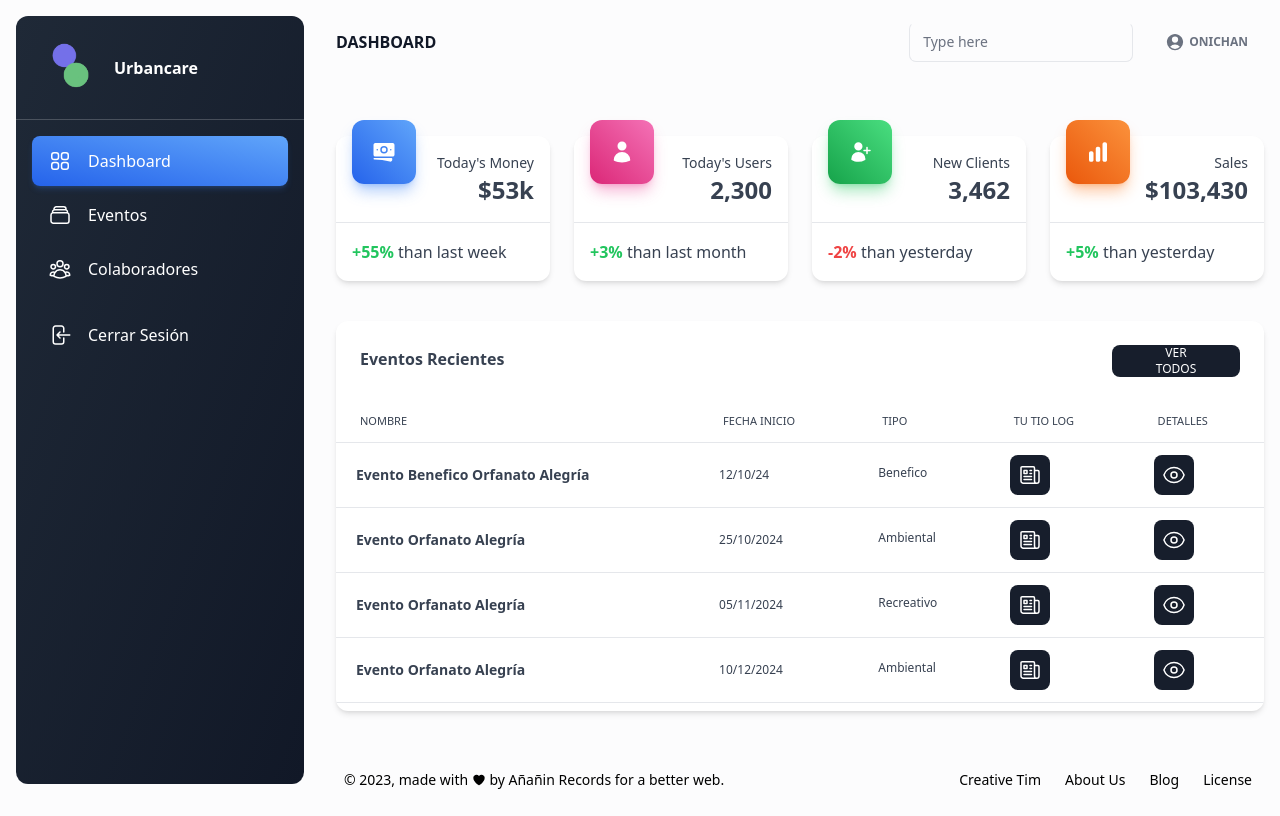
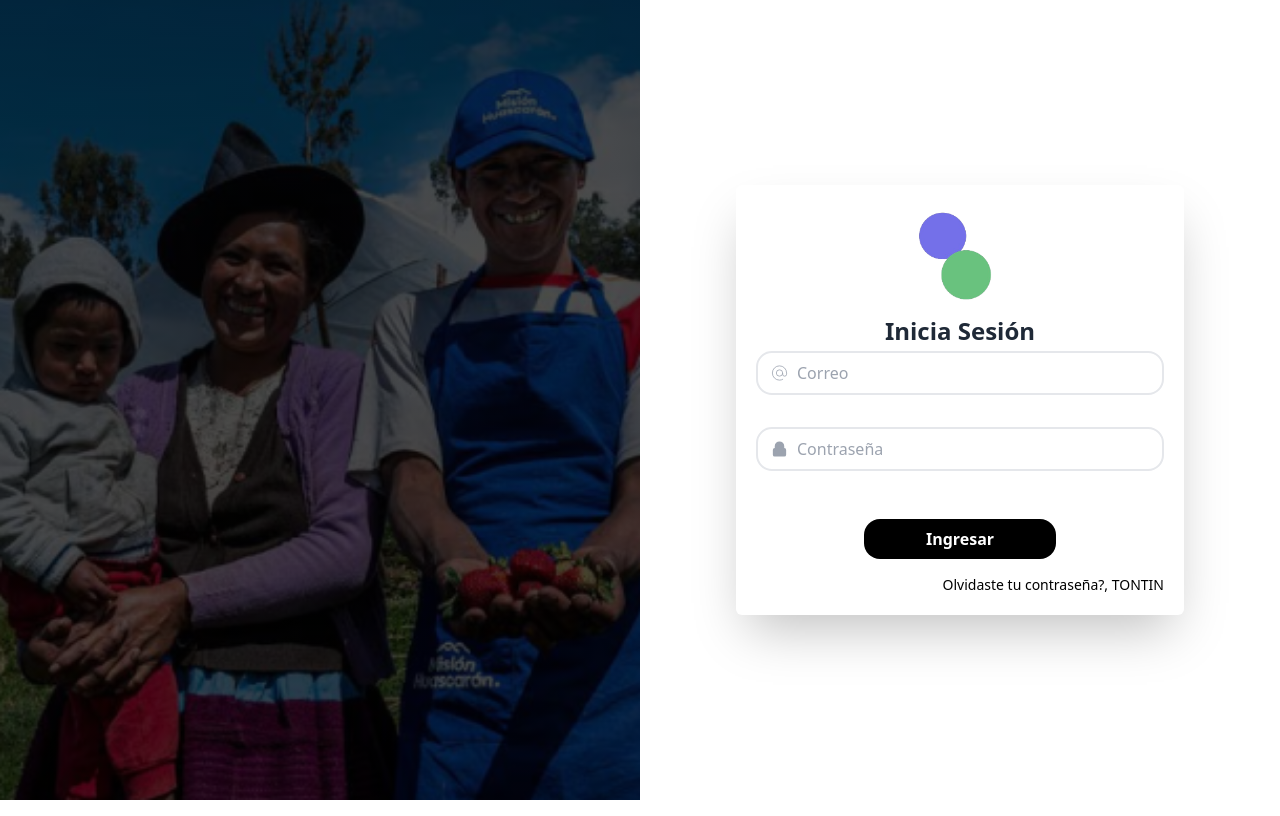
Before and after one commit to guillermotp01/BackUrbanCare, an Angular app: page /login in a window 1280 px wide. Before the commit this address led to /dashboard. Built offline with nearby package versions, Linux system fonts and the light colour scheme.

Commit message:
se agrega el login y enruta hacia el dashboard

```diff
--- /dev/null
+++ b/src/app/Pages/login/login.component.html
@@ -0,0 +1,54 @@
+<!-- component -->
+<style>
+  .login_img_section {
+    background: linear-gradient(rgba(2,2,2,.7),rgba(0,0,0,.7)), url('../../../assets/Icons/image_login.png') center center;
+    background-size: cover;
+  }
+  </style>
+  <div class="h-screen flex">
+            <div class="hidden lg:flex w-full lg:w-1/2 login_img_section
+            justify-around items-center">
+              <div
+                    class="
+                    bg-black
+                    opacity-20
+                    inset-0
+                    z-0"
+                    >
+
+                    </div>
+            </div>
+            <div class="flex w-full lg:w-1/2 justify-center items-center bg-white space-y-8">
+              <div class="w-full px-8 md:px-32 lg:px-24">
+              <form class="bg-white rounded-md shadow-2xl p-5">
+                <div class="flex justify-center items-center">
+                  <img src="../../../assets/Icons/logo.webp" alt="logo de la pagina" width="100">
+                </div>
+                <h1 class="flex justify-center items-center text-gray-800 font-bold text-2xl mb-1">Inicia Sesión</h1>
+                <div class="flex items-center border-2 mb-8 py-2 px-3 rounded-2xl">
+                  <svg xmlns="http://www.w3.org/2000/svg" class="h-5 w-5 text-gray-400" fill="none" viewBox="0 0 24 24" stroke="currentColor">
+                    <path strokeLinecap="round" strokeLinejoin="round" strokeWidth="2" d="M16 12a4 4 0 10-8 0 4 4 0 008 0zm0 0v1.5a2.5 2.5 0 005 0V12a9 9 0 10-9 9m4.5-1.206a8.959 8.959 0 01-4.5 1.207" />
+                  </svg>
+                  <input id="email" class=" pl-2 w-full outline-none border-none" type="email" name="email" placeholder="Correo" />
+                </div>
+                <div class="flex items-center border-2 mb-12 py-2 px-3 rounded-2xl ">
+                  <svg xmlns="http://www.w3.org/2000/svg" class="h-5 w-5 text-gray-400" viewBox="0 0 20 20" fill="currentColor">
+                    <path fillRule="evenodd" d="M5 9V7a5 5 0 0110 0v2a2 2 0 012 2v5a2 2 0 01-2 2H5a2 2 0 01-2-2v-5a2 2 0 012-2zm8-2v2H7V7a3 3 0 016 0z" clipRule="evenodd" />
+                  </svg>
+                  <input class="pl-2 w-full outline-none border-none" type="password" name="password" id="password" placeholder="Contraseña" />
+
+                </div>
+                <button  type="button"
+                class="block w-48 bg-black mt-5 py-2 rounded-2xl hover:bg-gray-900 hover:-translate-y-1 transition-all duration-500 text-white font-semibold mb-2 mx-auto" routerLink="/dashboard">
+                  Ingresar
+                 </button>
+
+                <div class="flex justify-end mt-4">
+                  <a href="#" class="text-sm hover:text-black-500 cursor-pointer hover:-translate-y-1 duration-500 transition-all">Olvidaste tu contraseña?, TONTIN</a>
+                </div>
+
+              </form>
+              </div>
+
+            </div>
+        </div>
--- a/src/app/app.routes.ts
+++ b/src/app/app.routes.ts
@@ -27,6 +27,10 @@ export const routes: Routes = [
         ]
     },
     {
+        path: 'login',
+        loadComponent: () => import('./Pages/login/login.component')
+    },
+    {
         path: '**',
         redirectTo: 'dashboard'
     }
```
Also changed, not shown: src/app/Pages/login/login.component.ts (added, +13 -0 lines), src/app/Pages/login/login.component.css (added), src/assets/Icons/image_login.png (added), 1 other file (tests, documents, lock files or other folders).
